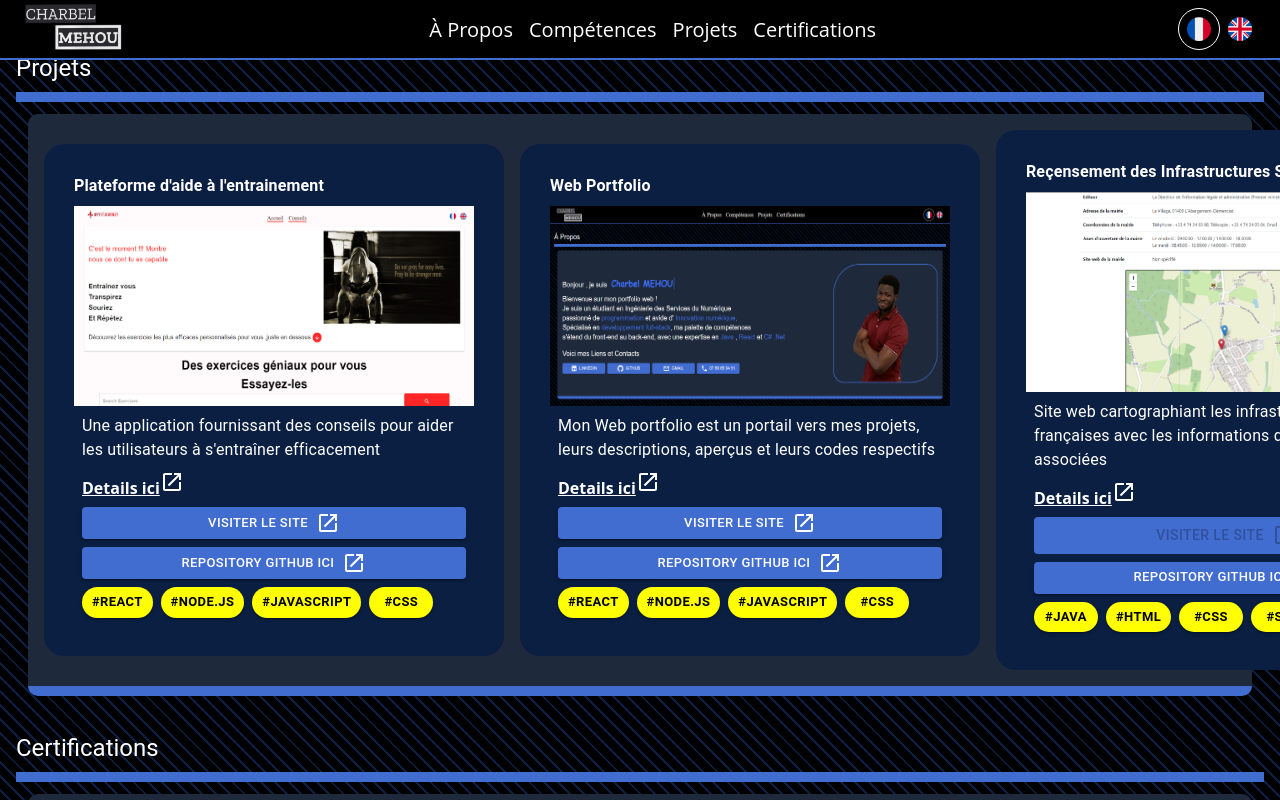
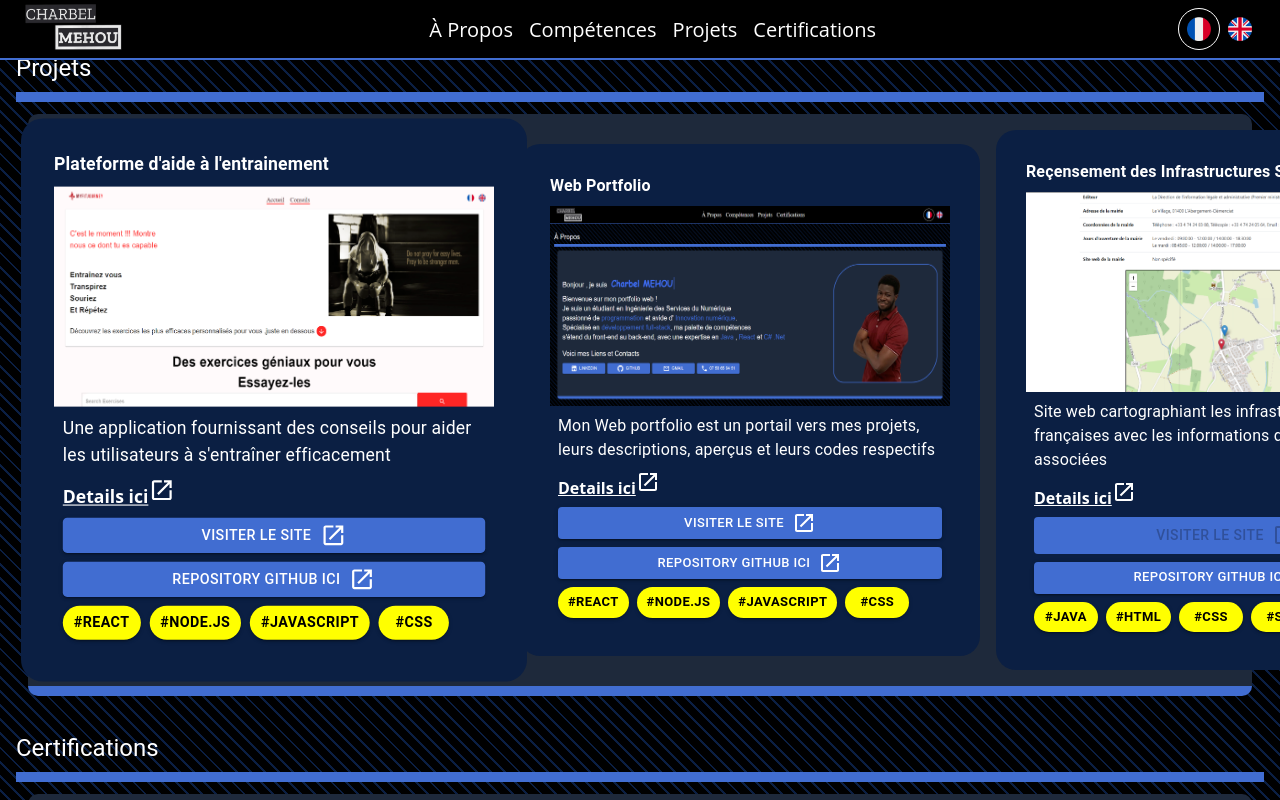
Before and after one commit to charbel-mehou/MyPersonalPortfolio, a React (Create React App) app in the folder personal_portfolio/: page / in a window 1280 px wide. In both pictures the pointer is over the element 274 px from the left and 1768 px from the top of the page. Shown: the part 1368-2168 px from the top of the page. Built offline with nearby package versions, Linux system fonts and the light colour scheme.

Commit message:
✨updating hover related to the projectCard

```diff
--- a/personal_portfolio/src/App.css
+++ b/personal_portfolio/src/App.css
@@ -146,9 +146,9 @@ body {
 .projectCard-item:hover {
     transform: scale(1.25);
 }
-/* .projectCard:hover {
-    transform: scale(1.05);
-} */
+.projectCard:hover {
+    transform: scale(1.1);
+}
 .screen-project-image {
     width: 100%;
     height: auto;
```
